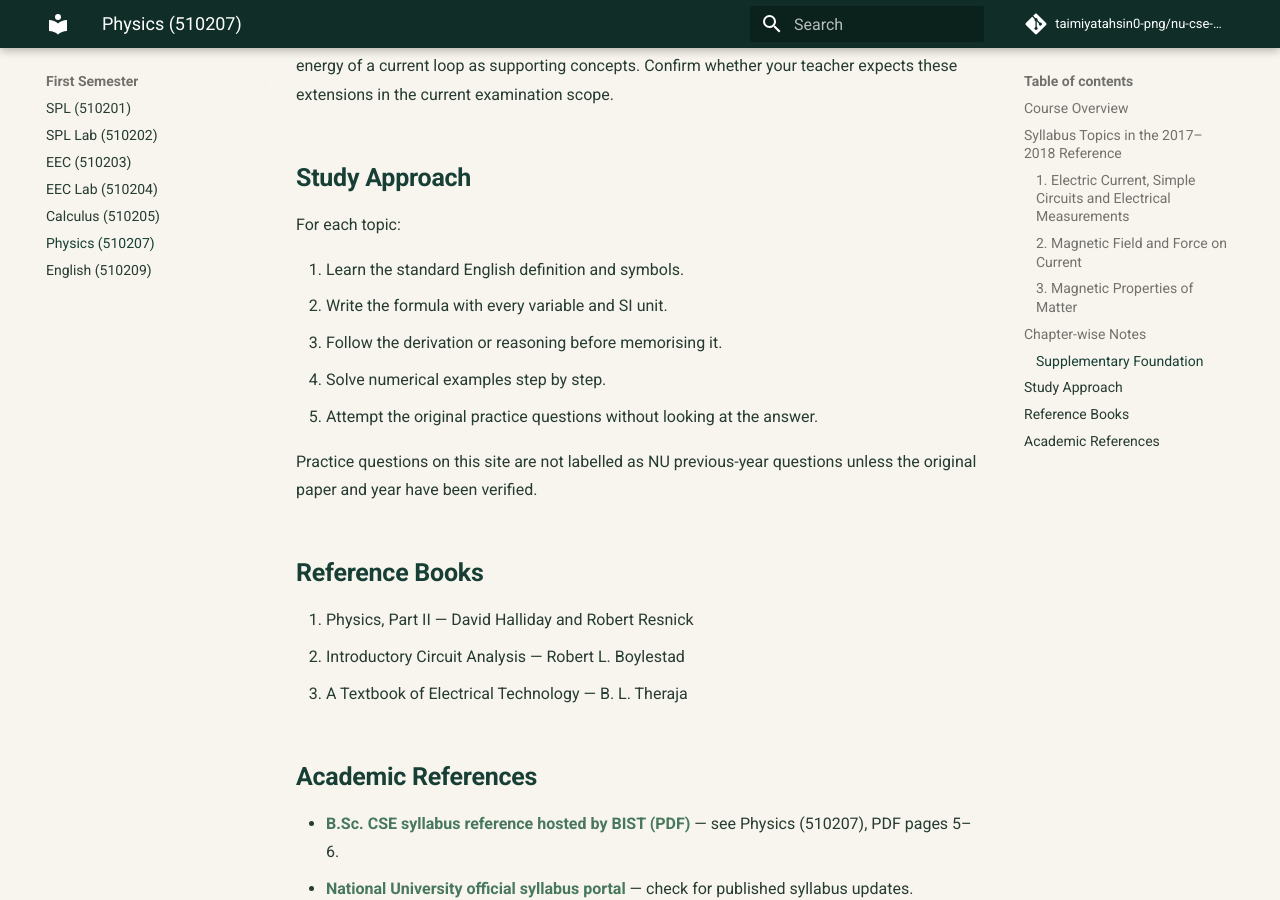
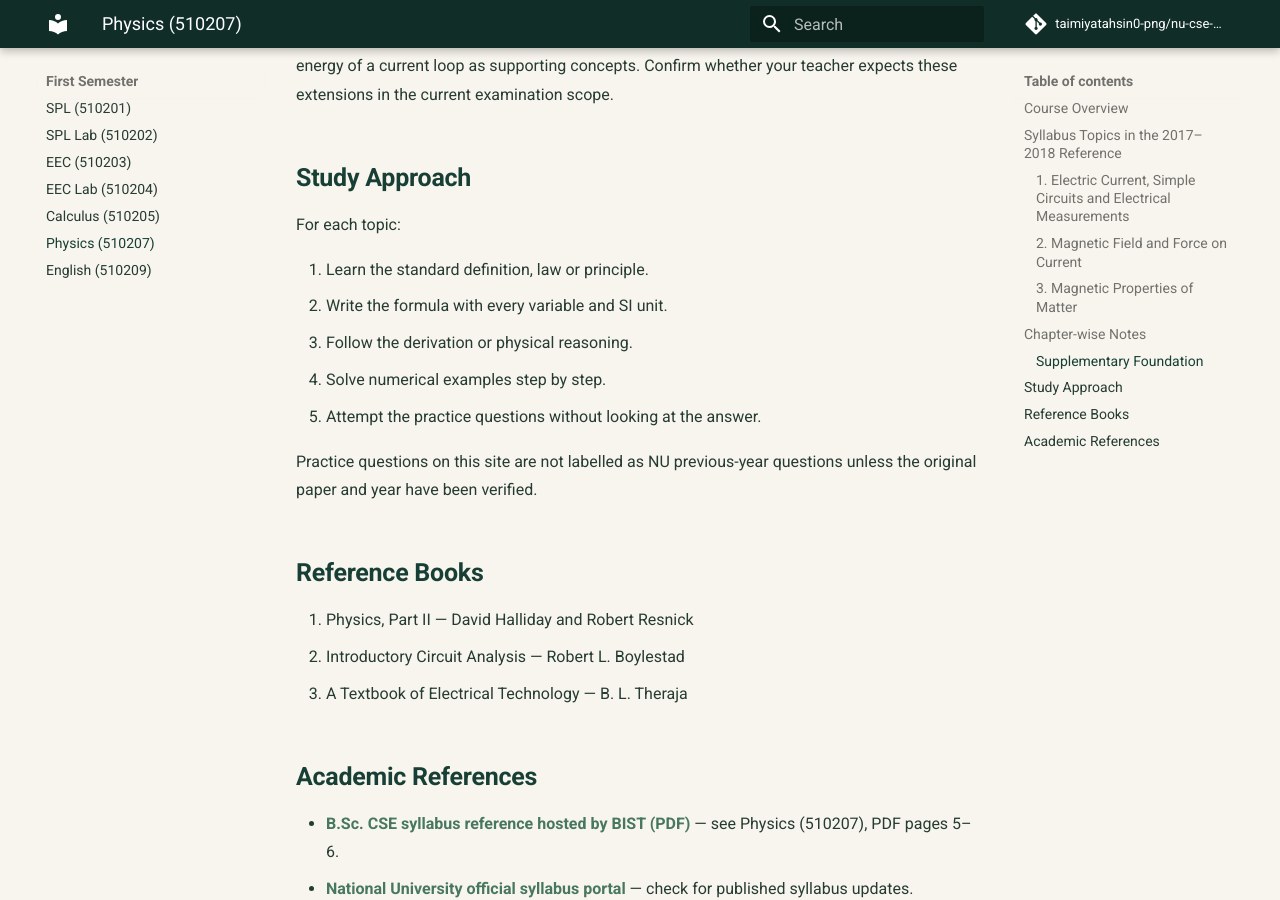
Before and after one commit to taimiyatahsin0-png/nu-cse-notes-store, an MkDocs documentation site: the page built from docs/subjects/phy/index.md, in a window 1280 px wide and 900 px high, scrolled down 2411 px. Built offline with MkDocs 1.6.1 and Material for MkDocs 9.7.7, drawn with Linux system fonts in a browser that asks for light colours; comment, search, counter and statistics services are not loaded.

Commit message:
Refine English-only NU exam-focused subject guidance

```diff
--- a/docs/subjects/phy/index.md
+++ b/docs/subjects/phy/index.md
@@ -71,11 +71,11 @@ The Chapter 03 notes also explain the Lorentz force on a moving charge and torqu
 
 For each topic:
 
-2. Learn the standard English definition and symbols.
-3. Write the formula with every variable and SI unit.
-4. Follow the derivation or reasoning before memorising it.
-5. Solve numerical examples step by step.
-6. Attempt the original practice questions without looking at the answer.
+1. Learn the standard definition, law or principle.
+2. Write the formula with every variable and SI unit.
+3. Follow the derivation or physical reasoning.
+4. Solve numerical examples step by step.
+5. Attempt the practice questions without looking at the answer.
 
 Practice questions on this site are not labelled as NU previous-year questions unless the original paper and year have been verified.
 
```
